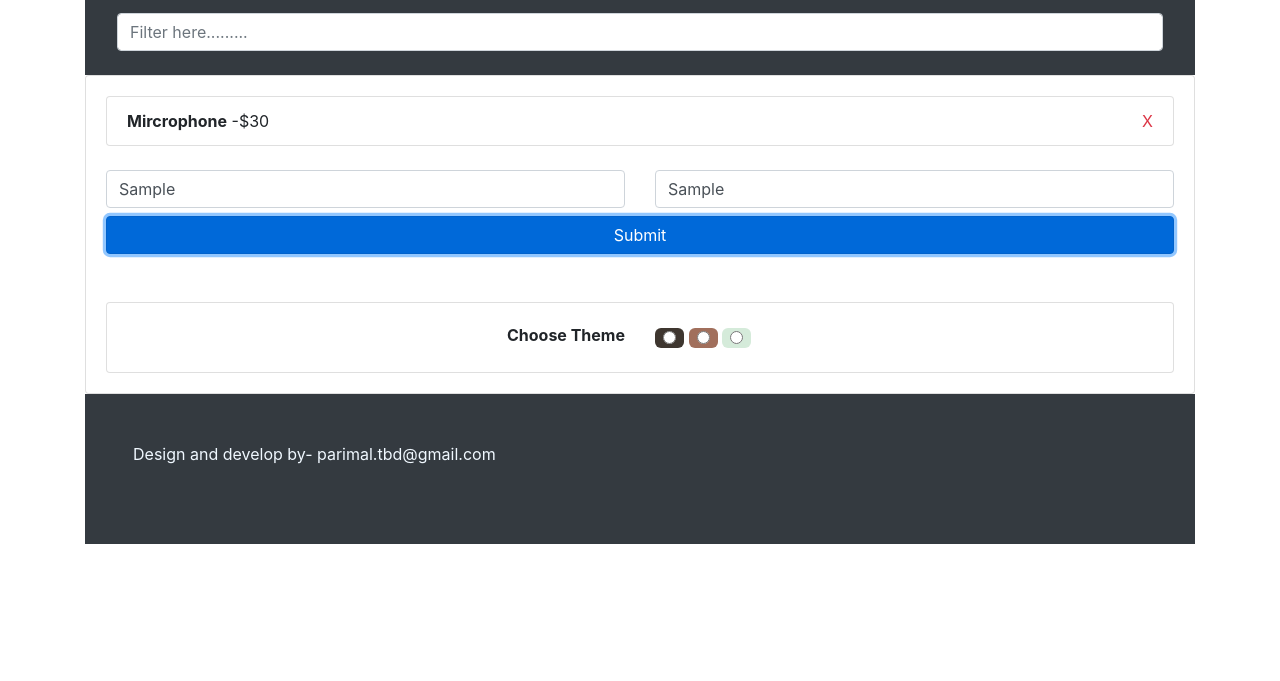
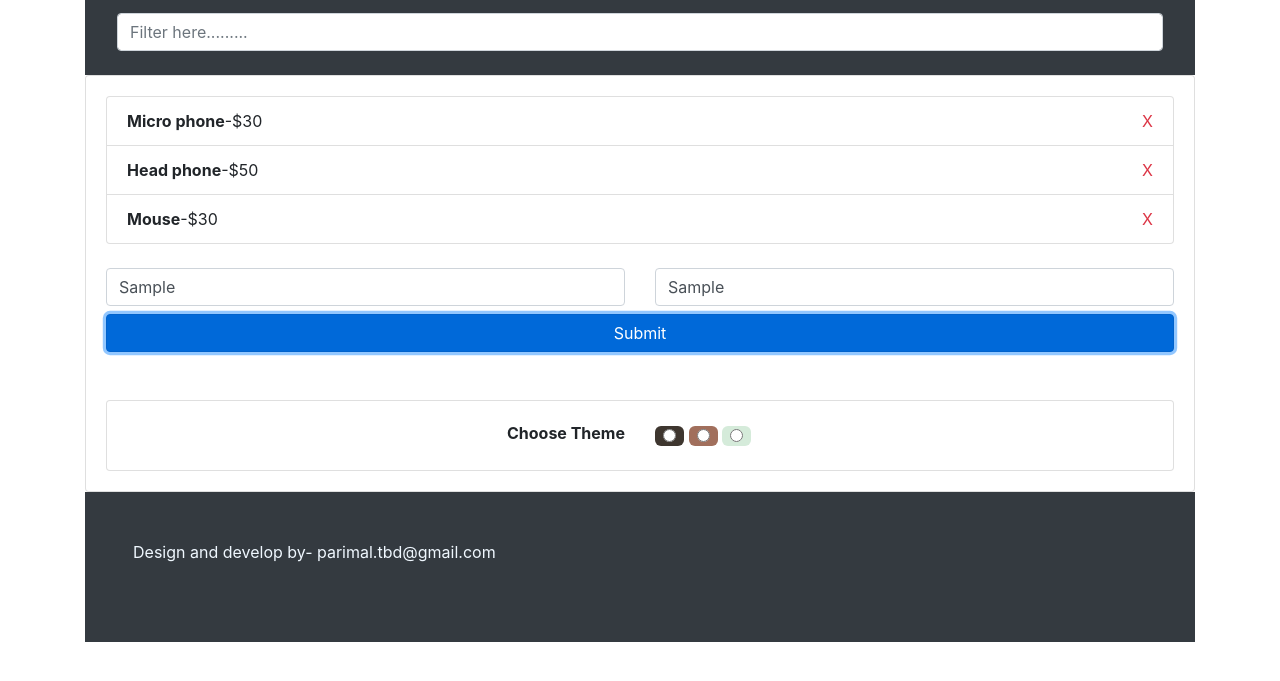
Before and after one commit to parimalroy/Product_Catalog, a plain HTML site: page index.html in a window 1280 px wide. Both pictures are taken after typing "Sample", "Sample" into the empty fields and a click on the button "Submit". Shown: the part 51-732 px from the top of the page. Drawn offline with Linux system fonts and the light colour scheme.

Commit message:
all selector are add and trial data with product name and product price

```diff
--- a/index.html
+++ b/index.html
@@ -10,27 +10,29 @@
     <div class="container">
         <nav class="navbar navbar-dark bg-dark d-flex">
             <h3 class="navbar-brand m-auto">Product Catalog</h3>
-            <input type="text" name="filter" id="filter" class="form-control m-3" placeholder="Filter here.........">
+            <input type="text" name="filter" id="filterInput" class="form-control m-3" placeholder="Filter here.........">
         </nav>
         <div class="card card-body">
-            <ul class="list-group" id="list-group">
-                <li class="list-group-item" id="list-item">
+            <ul class="list-group" id="productGroup">
+                <!---
+                <li class="list-group-item" id="product-0">
                     <strong>Mircrophone</strong>
                     <span>-$30</span>
                     <span class="float-right text-danger">X</span>
                 </li>
+                --->
             </ul>
             <form class="mt-4">
                 <div class="row">
                     <div class="col">
-                        <input type="text" placeholder="Product Name" class="form-control" id="product_name">
+                        <input type="text" placeholder="Product Name" class="form-control" id="productName">
                     </div>
                     <div class="col">
-                        <input type="text" placeholder="Product Price" class="form-control" id="product_price">
+                        <input type="text" placeholder="Product Price" class="form-control" id="productPrice">
                     </div>
                 </div>
             </form>
-            <button class="btn btn-primary mt-2" id="btn-submit">Submit</button>
+            <button class="btn btn-primary mt-2" id="btnSubmit">Submit</button>
             <div class="card card-body mt-5">
                 <div class="row">
                     <div class="col">
--- a/js/main.js
+++ b/js/main.js
@@ -0,0 +1,49 @@
+const filterInput = document.querySelector('#filterInput')
+const productGroupUL = document.querySelector('#productGroup')
+const productName = document.querySelector('#productName')
+const productPrice = document.querySelector('#productPrice')
+const btnSubmit = document.querySelector('#btnSubmit')
+
+
+const productData = [
+    {
+        id : 0,
+        name : 'Micro phone',
+        price : 30
+    },
+    {
+        id : 1,
+        name : 'Head phone',
+        price : 50
+    },
+    {
+        id : 2,
+        name : 'Mouse',
+        price : 30
+    }
+]
+
+
+function getData(productElement){
+    //let li = ''
+    productData.forEach(product => {
+        li = document.createElement('li')
+        li.className = 'list-group-item'
+        li.id = `product-${product.id}`
+        li.innerHTML = `<strong>${product.name}</strong><span>-$${product.price}</span>
+        <span class="float-right text-danger">X</span>`
+    productGroupUL.appendChild(li)
+})
+}
+
+getData(productData)
+
+btnSubmit.addEventListener('click', event =>{
+     const name = productName.value
+     const price = productPrice.value
+
+     if(name === '' || price === '' || !(!isNaN(parseFloat(price)) && isNaN(isFinite(price)))){
+         alert('product name and price must necessary. price also must be valid')
+     }
+     console.log(name, price)
+})
```
